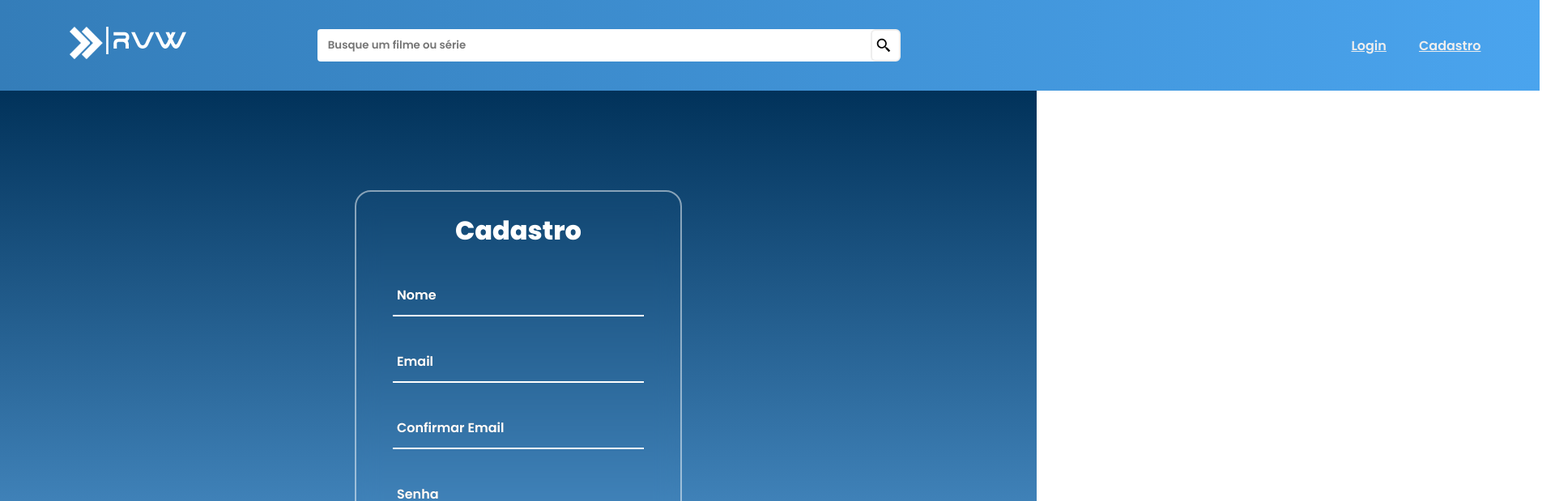
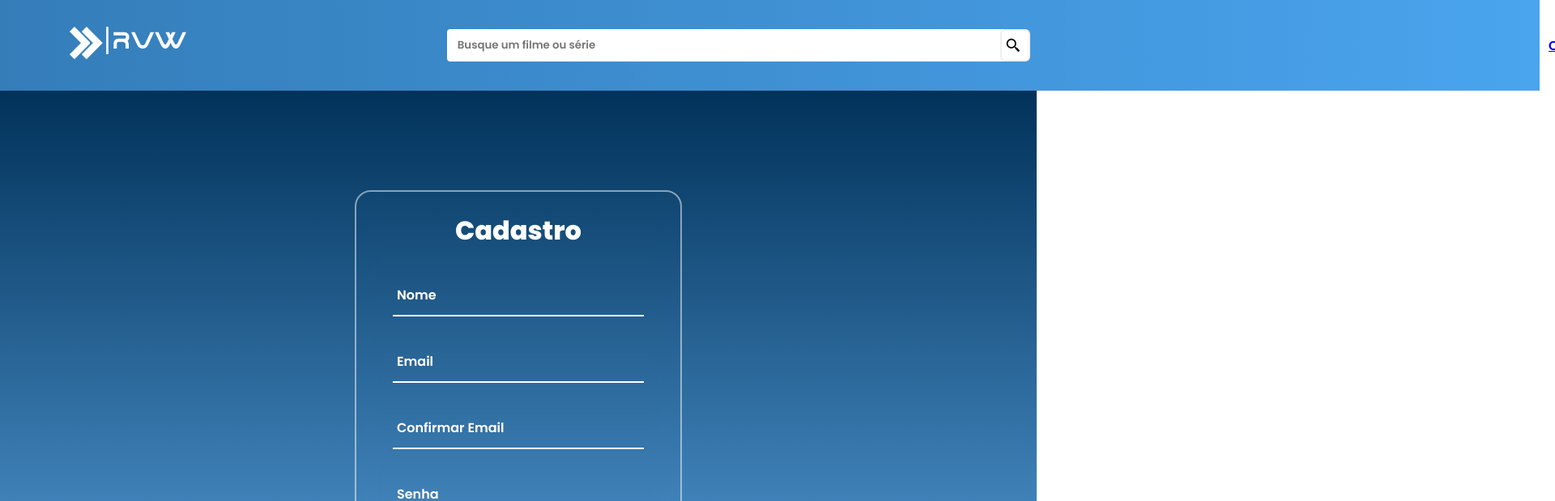
Before and after one commit to JaimeFcls/ReviewApi, a React (Vite) app: page /cadastro in a window 1280 px wide. Shown: the top 619 px of the page at 81% size, 1920 px wide, since content can reach past the window. Built offline with nearby package versions, Linux system fonts and the light colour scheme.

Commit message:
Correção elementos navbar
ajustes dos elementos <a>
e correção da posição da logo

```diff
--- a/src/components/MovieCard.jsx
+++ b/src/components/MovieCard.jsx
@@ -1,6 +1,6 @@
+import { FaStar } from "react-icons/fa";
 import { Link } from "react-router-dom";
-import { FaStar } from "react-icons/fa";
-import "./MovieCard.css";
+
 
 const imagesURL = import.meta.env.VITE_IMG;
 
--- a/src/components/Navbar.css
+++ b/src/components/Navbar.css
@@ -16,7 +16,6 @@
 #navbar img {
   margin-left: 50px;
 }
-
 
 
 #navbar h3 {
@@ -60,14 +59,20 @@
   cursor: pointer;
 }
 
-#navbar a {
-  margin-right: -160px;
-  color: #eeeeee;
+#navbar .sair {
+  margin-left: 45px;
+  cursor: pointer;
+}
+#navbar .usuario{
+  color: #030202;
+  margin-left: -200px;
   cursor: pointer;
 }
 #navbar p {
+  margin-left: -200px;
   color: #022b4d;
 }
+
 .teste{
   color: #000;
 }
--- a/src/components/Navbar.jsx
+++ b/src/components/Navbar.jsx
@@ -1,8 +1,7 @@
 import { useState } from "react";
 import { BiSearchAlt2 } from "react-icons/bi";
-import { useNavigate } from "react-router-dom";
+import { Link, useNavigate } from "react-router-dom";
 import "./Navbar.css";
-import { Link, useLocation } from "react-router-dom";
 import { getUser } from "./getUser";
 
 const Navbar = () => {
@@ -42,14 +41,11 @@ const Navbar = () => {
       {user ? (
 
         <div className="user-info">
-
-          {/* Adicione o link de logout */}
-
           <p style={{color: "#fff"}}>Olá, </p>
-          <Link to={"/profile"} style={{color: "#022b4d"}} >{user.nome}</Link>
-          <Link style={{color: "#fff"}} onClick={handleLogout}>
+          <a className="usuario" to={"/profile"} >{user.nome}</a>
+          <a className="sair" onClick={handleLogout}>
             Sair
-          </Link>
+          </a>
         </div>
 
       ) : (
@@ -61,6 +57,7 @@ const Navbar = () => {
     </nav>
 
   );
+
 };
 
 export default Navbar;
```
Also changed, not shown: src/components/MovieCard.css (deleted).
